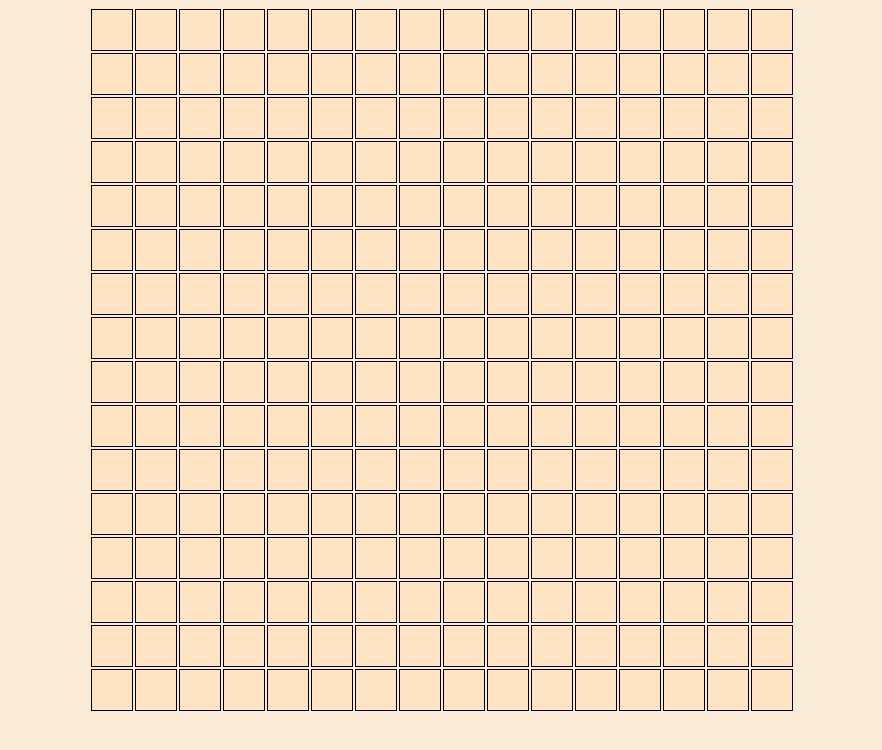
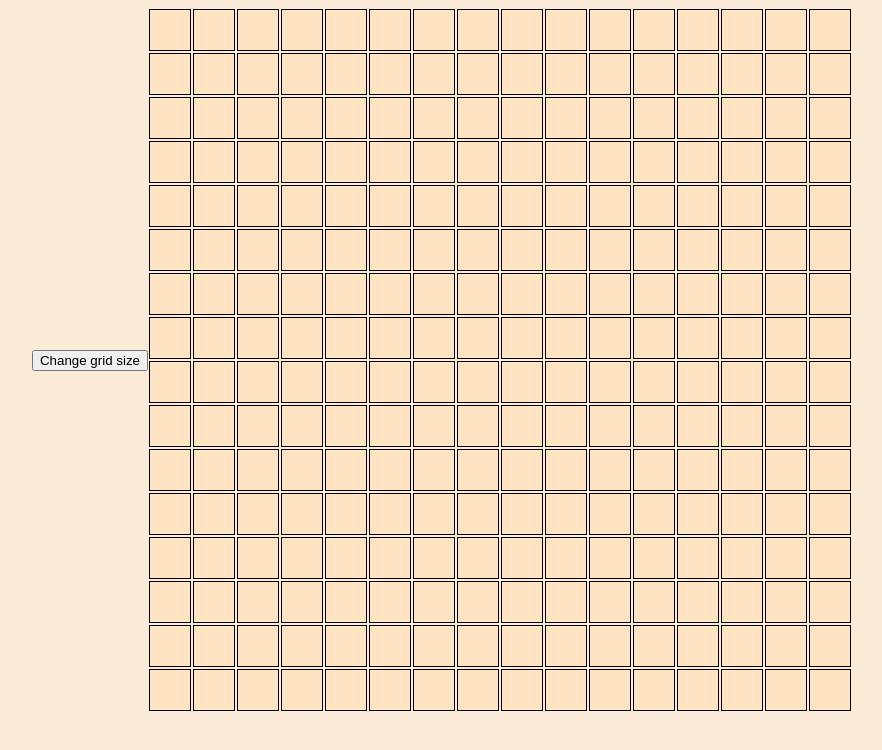
Before and after one commit to hix160/Etch_a_Sketch, a plain HTML site: page index.html in a window 1280 px wide. Shown: the whole page, without its empty margins (198-1080 px from the left). Drawn offline with Linux system fonts and the light colour scheme.

Commit message:
added button and grid size info box

```diff
--- a/index.html
+++ b/index.html
@@ -5,12 +5,12 @@
     <meta name="viewport" content="width=device-width, initial-scale=1.0">
     <link rel="stylesheet" href="style.css">
     <script src="script.js" defer></script>
-    <title>Document</title>
+    <title>Etch a Sketch</title>
 </head>
 <body>
-    <div id="container">
-
+    <div class="header">
+        <button id="grid_size_button"> Change grid size</button>
     </div>
-
+    <div id="container"></div>
 </body>
 </html>
```
